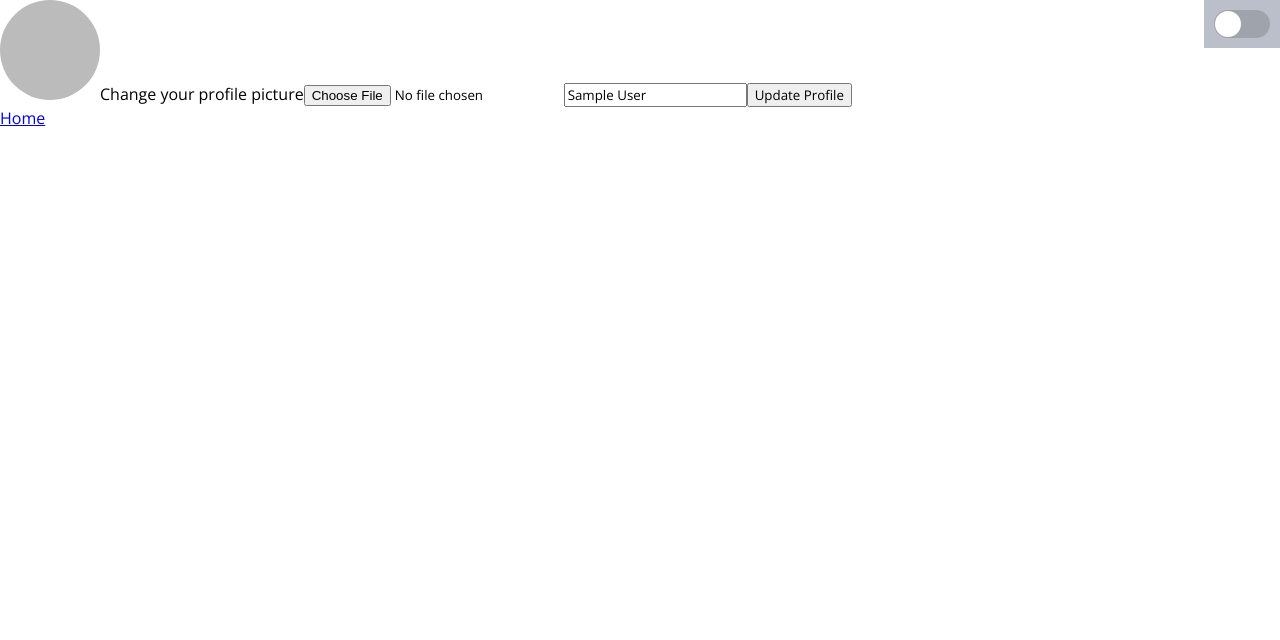
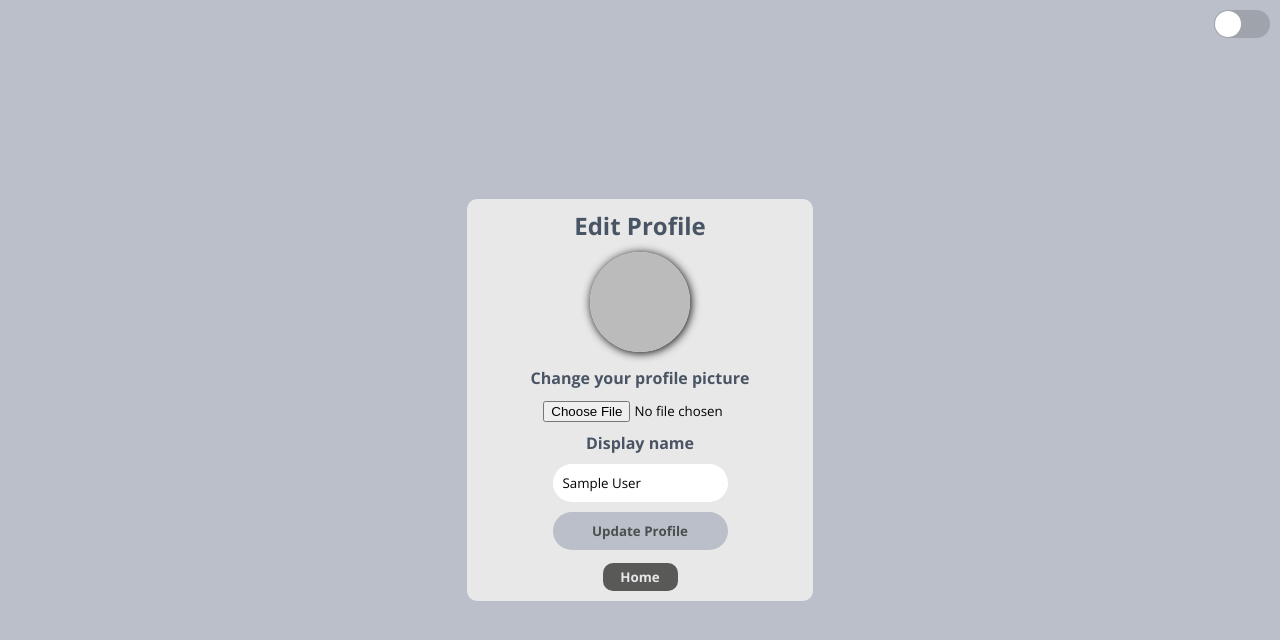
Before and after one commit to Nelf-dev/Letr, a React (Create React App) app: page /edit in a window 1280 px wide. Shown: the top 640 px of the page. Built offline with nearby package versions, Linux system fonts and the light colour scheme; no server answers; sample sign-in values are in the browser's storage.

Commit message:
Edit Page css + Light and Dark Mode

```diff
--- a/src/pages/Edit.jsx
+++ b/src/pages/Edit.jsx
@@ -62,15 +62,33 @@ const Edit = () => {
 
         console.log(currentUser.photoURL)
     return (
-        <div>
-            <form onSubmit={handleSubmit}>
-            <img className="editpfp" src={currentUser.photoURL} alt="displayicon"/>
-            <label htmlFor="file">Change your profile picture</label>
-            <input type="file" id="file"/>
-            <input type="text" placeholder="Display name" defaultValue={currentUser.displayName} />
-            <button>Update Profile</button>
-            <p><Link to="/">Home</Link></p>
-            </form>
+        <div className="edit">
+            <div className="card">
+                <div>
+                    <h2>Edit Profile</h2>
+                </div>
+                <div>
+                    <img className="editpfp" src={currentUser.photoURL} alt="displayicon"/>
+                </div>
+                <div>
+                    <p>Change your profile picture</p>
+                </div>
+                <div className="forms">
+                    <form onSubmit={handleSubmit}>
+                    <div>
+                        <input type="file" id="file"/>
+                    </div>
+                    <div>
+                        <p>Display name</p>
+                    </div>
+                    <div>
+                        <input className="dname" type="text" placeholder="Display name" defaultValue={currentUser.displayName} />
+                    </div>
+                        <button className="dbutton">Update Profile</button>
+                    </form>
+                </div>
+                <Link to="/"><button className="homebutton">Home</button></Link>
+            </div>
         </div>
     );
 }
--- a/src/style.scss
+++ b/src/style.scss
@@ -88,6 +88,22 @@ $inputdark: #3a3f3f;
                 &:hover {
                     background-color: #4b5849;
                 }
+            }
+        }
+    }
+
+    .edit {
+        background-color: $outerdark;
+
+        .card {
+            background-color: $innerdark;
+
+            h2 {
+                color: $lighter;
+            }
+
+            .dname {
+                background-color: $outerdark;
             }
         }
     }
@@ -487,12 +503,109 @@ $inputdark: #3a3f3f;
 }
 
 
-.editpfp {
-    width: 100px;
-    height: 100px;
-    border-radius: 50%;
-    object-fit: cover;
+.edit {
+    width: 100vw;
+    height: 100vh;
+    background-color: $dark;
+    display: flex;
+    flex-direction: column;
+    align-items: center;
+    text-align: center;
+    justify-content: center;
+
+    .card {
+        padding: 10px;
+        border-radius: 10px;
+        background-color: $light;
+
+        p {
+            padding: 10px 0;
+            font-weight: bold;
+            color: $darker;
+        }
+
+        h2 {
+            margin-bottom: 10px;
+            color: $darker;
+        }
+
+
+    }
+
+    .forms {
+        text-align: center;
+        overflow-x: hidden;
+
+        .dname {
+            width: 175px;
+            padding: 10px;
+            margin-bottom: 10px;
+            border-radius: 30px;
+            border: none;
+            outline-style: solid;
+            outline-color: transparent;
+            outline-width: 3px;
+            transition: 0.7s;
+            &::placeholder {
+                color: $font;
+            }
+            &:focus {
+                outline-style: solid;
+                outline-color: $outline;
+            }
+        }
+
+        .dbutton {
+            width: 175px;
+            background-color: $dark;
+            color: $fontdark;
+            font-weight: bold;
+            padding: 10px;
+            border: none;
+            cursor: pointer;
+            border-radius: 30px;
+            transition: 0.7s;
+
+            &:hover {
+                background-color: #4b5849;
+                color: $lighter;
+            }
+        }
+
+        #file {
+            margin-left: 5em;
+        }
+    }
+
+    .editpfp {
+        width: 100px;
+        height: 100px;
+        border-radius: 50%;
+        object-fit: cover;
+        box-shadow: 1px 1px 10px #000000;
+    }
+
+    .homebutton {
+        width: 75px;
+        background-color: $font;
+        color: $light;
+        font-weight: bold;
+        margin-top: 1em;
+        padding: 5px;
+        border: none;
+        cursor: pointer;
+        border-radius: 10px;
+        transition: 0.7s;
+
+        &:hover {
+            background-color: #85c5c9;
+            color: $lighter;
+        }
+    }
+
 }
+
+
 //switch
 
 .switch {
```
